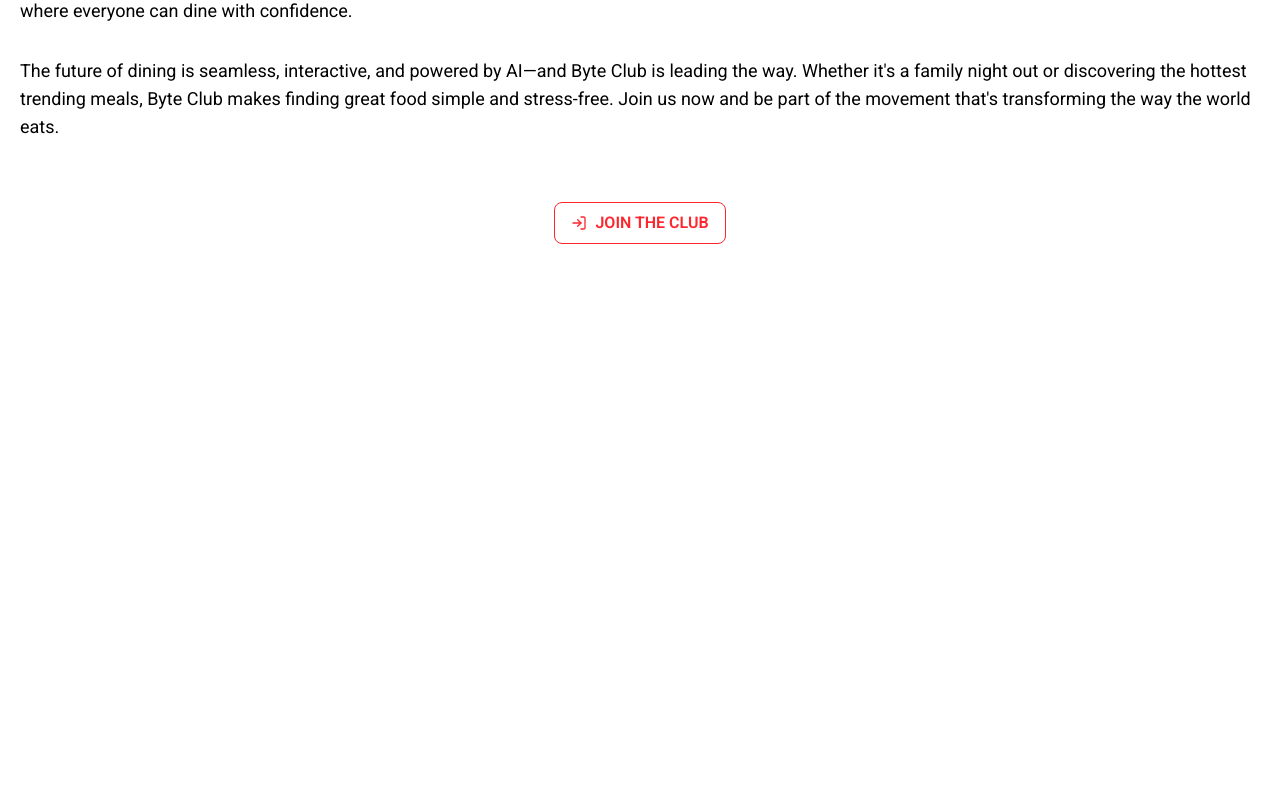
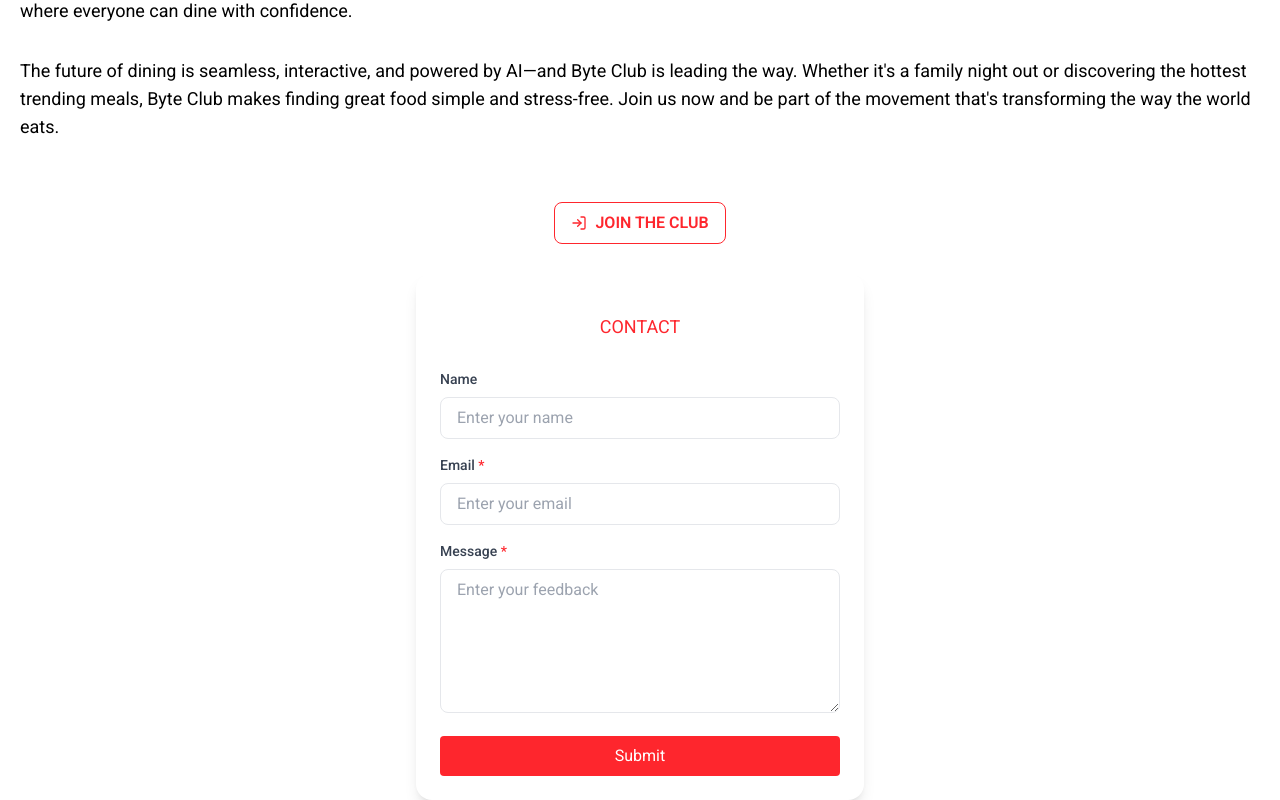
Before and after one commit to ZVKubajak/byteclub-landing-page, a React (Vite) app: page / in a window 1280 px wide. Shown: the part 2933-3733 px from the top of the page. Before the commit the page ends 3206 px from the top, so only its background shows below. Built offline with nearby package versions, Linux system fonts and the light colour scheme.

Commit message:
added new component for contact form

```diff
--- a/src/pages/Home.tsx
+++ b/src/pages/Home.tsx
@@ -6,6 +6,7 @@
 import Bryce from "../images/IMG_0240.jpg";
 import Phone from "../ui/3dPhone";
 import ButtonWrapper from "../ui/RegisterButton";
+import ContactForm from "../ui/ContactForm";
 
 const Home = () => {
   return (
@@ -111,7 +112,9 @@
         <ButtonWrapper>join the club</ButtonWrapper>
       </div>
       {/* contact us form */}
-      <div></div>
+      <div>
+      <ContactForm />
+      </div>
     </div>
   );
 };
--- /dev/null
+++ b/src/ui/ContactForm.tsx
@@ -0,0 +1,62 @@
+import { useState } from "react";
+
+const ContactForm = () => {
+  const [name, setName] = useState("");
+  const [email, setEmail] = useState("");
+  const [message, setMessage] = useState("");
+
+  return (
+    <div className="max-w-md mx-auto bg-white p-6 rounded-2xl shadow-lg">
+      <h1 className="text-[#fe262d] text-center text-lg mt-4 mb-7">CONTACT</h1>
+      <form>
+        <div className="mb-4">
+          <label className="block text-gray-700 text-sm font-medium mb-2" htmlFor="name">
+            Name
+          </label>
+          <input
+            type="text"
+            id="name"
+            className="w-full px-4 py-2 border rounded-lg focus:outline-none focus:ring-2 focus:ring-red-500"
+            placeholder="Enter your name"
+            value={name}
+            onChange={(e) => setName(e.target.value)}
+          />
+        </div>
+        <div className="mb-4">
+          <label className="block text-gray-700 text-sm font-medium mb-2" htmlFor="email">
+            Email <span className="text-[#fe262d]">*</span>
+          </label>
+          <input
+            type="email"
+            id="email"
+            className="w-full px-4 py-2 border rounded-lg focus:outline-none focus:ring-2 focus:ring-red-500"
+            placeholder="Enter your email"
+            value={email}
+            onChange={(e) => setEmail(e.target.value)}
+          />
+        </div>
+        <div className="mb-4">
+          <label className="block text-gray-700 text-sm font-medium mb-2" htmlFor="message">
+            Message <span className="text-[#fe262d]">*</span>
+          </label>
+          <textarea
+            id="message"
+            className="w-full px-4 py-2 border rounded-lg min-h-36 max-h-36 focus:outline-none focus:ring-2 focus:ring-red-500"
+            placeholder="Enter your feedback"
+            value={message}
+            onChange={(e) => setMessage(e.target.value)}
+            rows={4}
+          />
+        </div>
+        <button
+          type="submit"
+          className="w-full bg-[#fe262d] text-white py-2 px-4 rounded hover:bg-red-600 transition-all"
+        >
+          Submit
+        </button>
+      </form>
+    </div>
+  );
+};
+
+export default ContactForm;
--- a/src/ui/Header.tsx
+++ b/src/ui/Header.tsx
@@ -98,7 +98,7 @@
       <MenuLink text="Our Mission" id="mission" />
       <MenuLink text="Meet the Team" id="meet-team" />
       <MenuLink text="The Vision" id="vision" />
-      <MenuLink text="Join Early" id="join-early" />
+      <MenuLink text="Contact Us" id="contact" />
     </motion.div>
   );
 };
```
